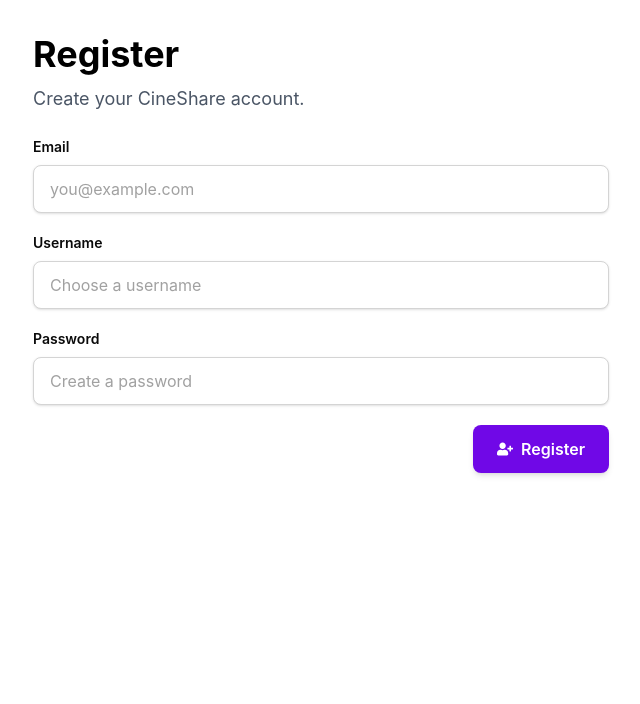
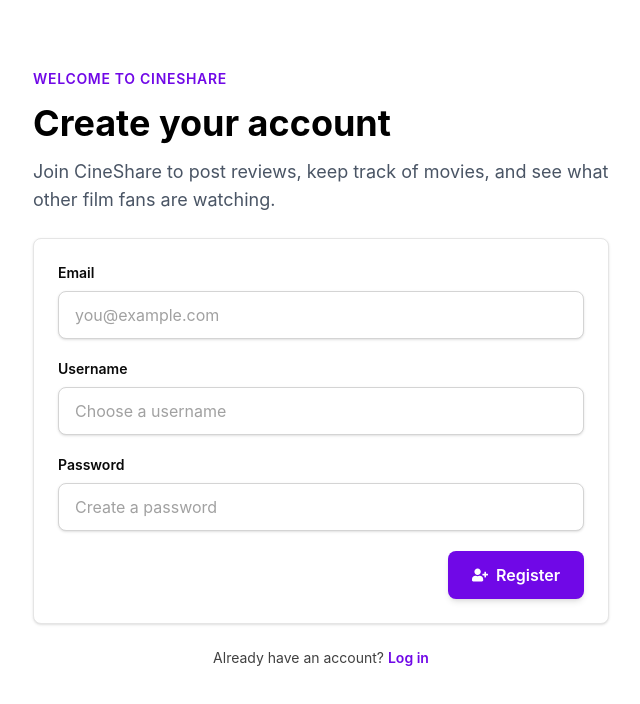
Before and after one commit to asantos3005/cineshare-frontend, a React (Vite) app: page /register in a window 1280 px wide. Shown: the top 704 px of the page, without its empty margins (319-959 px from the left). Built offline with nearby package versions, Linux system fonts and the light colour scheme; no server answers.

Commit message:
Add logout route and fix register page to redirect to login after success

```diff
--- a/src/components/MenuDrawer.tsx
+++ b/src/components/MenuDrawer.tsx
@@ -1,9 +1,18 @@
 import { Drawer } from '@base-ui/react/drawer';
-import { NavLink } from "react-router";
+import { NavLink, useNavigate } from "react-router";
 import { FaBars } from "react-icons/fa";
+import { useAuth } from "../auth/AuthContext";
 
 
 export default function MenuDrawer() {
+  const navigate = useNavigate();
+  const { logout } = useAuth();
+
+  async function handleLogout() {
+    await logout();
+    navigate("/login");
+  }
+
   return (
     <Drawer.Root swipeDirection="left">
       <Drawer.Trigger className="flex h-8 items-center justify-center gap-2 border border-neutral-950 bg-white px-3 text-sm leading-none whitespace-nowrap font-normal text-neutral-950 select-none hover:not-data-disabled:bg-neutral-100 active:not-data-disabled:bg-neutral-200 data-disabled:border-neutral-500 data-disabled:text-neutral-500 disabled:border-neutral-500 disabled:text-neutral-500 focus-visible:outline-2 focus-visible:-outline-offset-1 focus-visible:outline-neutral-950">
@@ -21,7 +30,13 @@
                 <NavLink to="/reviews">Reviews</NavLink>
                 <NavLink to="/watchlist">Watchlist</NavLink>
                 <NavLink to="/profile">Profile</NavLink>
-                <NavLink to="/register">Register</NavLink>
+                <button
+                  type="button"
+                  onClick={handleLogout}
+                  className="text-left"
+                >
+                  Logout
+                </button>
               </div>
               <div className="flex justify-end gap-3">
                 <Drawer.Close className="flex h-8 items-center justify-center gap-2 border border-neutral-950 bg-white px-3 text-sm leading-none whitespace-nowrap font-normal text-neutral-950 select-none hover:not-data-disabled:bg-neutral-100 active:not-data-disabled:bg-neutral-200 data-disabled:border-neutral-500 data-disabled:text-neutral-500 disabled:border-neutral-500 disabled:text-neutral-500 focus-visible:outline-2 focus-visible:-outline-offset-1 focus-visible:outline-neutral-950">
--- a/src/pages/AddReview.tsx
+++ b/src/pages/AddReview.tsx
@@ -3,6 +3,7 @@
 import { FaBold, FaItalic, FaListUl, FaQuoteLeft, FaUnderline } from "react-icons/fa";
 import { IoMdClose, IoMdStar, IoMdStarHalf, IoMdStarOutline } from "react-icons/io";
 import { useState, type FormEvent, type MouseEvent } from "react";
+import { useAuth } from "../auth/AuthContext";
 
 type MovieSearchResult = {
     externalMovieId: string;
@@ -12,16 +13,14 @@
 };
 
 type CreateReviewRequest = {
-    UserId: number;
     ExternalMovieId: string;
     Title: string;
     ReviewBody: string;
     Rating: number;
 };
 
-const currentUserId = 1;
-
 export default function AddReview() {
+    const { isAuthenticated, user } = useAuth();
     const [movieSearchResults, setMovieSearchResults] = useState<MovieSearchResult[]>([]);
     const [movieToReview, setMovieToReview] = useState<MovieSearchResult | null>(null);
     const [rating, setRating] = useState(0);
@@ -76,6 +75,11 @@
         setSubmitError("");
         setSubmitSuccess("");
 
+        if (!isAuthenticated || !user) {
+            setSubmitError("You need to be logged in before posting a review.");
+            return;
+        }
+
         if (!movieToReview) {
             setSubmitError("Choose a movie before posting your review.");
             return;
@@ -92,7 +96,6 @@
         }
 
         const reviewRequest: CreateReviewRequest = {
-            UserId: currentUserId,
             ExternalMovieId: movieToReview.externalMovieId,
             Title: reviewTitle.trim(),
             ReviewBody: reviewBody.trim(),
@@ -104,6 +107,7 @@
         try {
             const response = await fetch("http://localhost:5203/api/reviews", {
                 method: "POST",
+                credentials: "include",
                 headers: {
                     "Content-Type": "application/json",
                 },
--- a/src/pages/MyReviews.tsx
+++ b/src/pages/MyReviews.tsx
@@ -11,7 +11,7 @@
     useEffect(() => {
         // Fetch the user's reviews from your API and set them in state
         // For example:
-        fetch('http://localhost:5203/api/reviews/my-reviews')
+        fetch('http://localhost:5203/api/user/my-reviews')
             .then(response => response.json())
             .then(data => setReviews(data));
     }, []);
--- a/src/pages/Register.tsx
+++ b/src/pages/Register.tsx
@@ -1,7 +1,6 @@
 import { useState } from "react";
-import { useNavigate } from "react-router";
+import { Link, useNavigate } from "react-router";
 import { FaUserPlus } from "react-icons/fa";
-import { useAuth } from "../auth/AuthContext";
 
 type RegisterFormData = {
     email: string;
@@ -11,7 +10,6 @@
 
 export default function Register() {
     const navigate = useNavigate();
-    const { refreshCurrentUser } = useAuth();
     const [formData, setFormData] = useState<RegisterFormData>({
         email: "",
         username: "",
@@ -50,20 +48,21 @@
             return;
         }
 
-        const currentUser = await refreshCurrentUser();
-
-        setSubmitMessage(`Successfully registered ${currentUser?.username ?? formData.username}.`);
-        navigate("/");
+        setSubmitMessage(`Successfully registered ${formData.username}.`);
+        navigate("/login");
     }
 
     return (
-        <div className="mx-auto flex w-full max-w-xl flex-col gap-6 py-6 sm:py-8">
-            <div className="flex flex-col gap-2">
-                <h1 className="page-title">Register</h1>
-                <p className="page-title-subheading">Create your CineShare account.</p>
+        <div className="mx-auto flex min-h-[calc(100vh-4rem)] w-full max-w-xl flex-col justify-center gap-6 py-6 sm:py-8">
+            <div className="flex flex-col gap-3 text-center sm:text-left">
+                <p className="text-sm font-semibold uppercase tracking-wider text-violet-700">Welcome to CineShare</p>
+                <h1 className="page-title">Create your account</h1>
+                <p className="page-title-subheading">
+                    Join CineShare to post reviews, keep track of movies, and see what other film fans are watching.
+                </p>
             </div>
 
-            <form className="flex flex-col gap-5" onSubmit={handleRegisterSubmit}>
+            <form className="flex flex-col gap-5 rounded-lg border border-neutral-200 bg-white p-5 shadow-sm sm:p-6" onSubmit={handleRegisterSubmit}>
                 <label className="flex flex-col gap-2">
                     <span className="text-sm font-semibold text-neutral-950">Email</span>
                     <input
@@ -122,6 +121,16 @@
                     </button>
                 </div>
             </form>
+
+            <p className="text-center text-sm text-neutral-700">
+                Already have an account?{" "}
+                <Link
+                    to="/login"
+                    className="font-semibold text-violet-700 hover:text-violet-900"
+                >
+                    Log in
+                </Link>
+            </p>
         </div>
     );
 }
```
